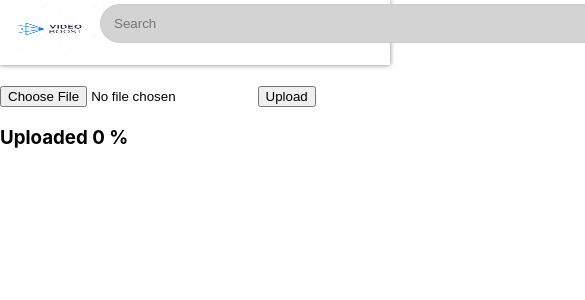
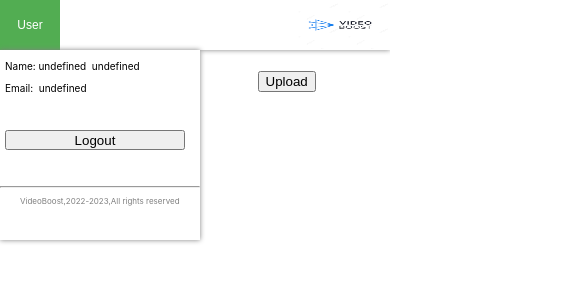
Before and after one commit to varsha-rani1212/SampleProject, a React (Create React App) app: page /MainPage in a window 390 px wide. Shown: the top 300 px of the page, 585 px wide, since content can reach past the window. Built offline with nearby package versions, Linux system fonts and the light colour scheme; no server answers; sample sign-in values are in the browser's storage.

Commit message:
dashboard header done only search logic is left

```diff
--- a/src/components/Dashboard.js/Header.js
+++ b/src/components/Dashboard.js/Header.js
@@ -1,33 +1,57 @@
-import videoBoosterImage from '../../images/videoBoost.jpg';
-import searchImage from '../../images/search.png';
-import styles from '../Dashboard.js/Header.module.css';
-import { useSelector } from 'react-redux';
+import videoBoosterImage from "../../images/videoBoost.jpg";
+import searchImage from "../../images/search.png";
+import styles from "../Dashboard.js/Header.module.css";
+import { useSelector } from "react-redux";
+import { useHistory } from "react-router-dom";
 
-function Header(){
+function Header() {
+  const googleData = useSelector((state) => state.userData.googleData);
+  const signInUserInfo = useSelector((state) => state.userData.userInfo);
+  const flagCheckSignInMethod = useSelector((state) => state.userData.flag);
+  const history = useHistory();
 
-    const googleData = useSelector((state) => state.userData.googleData);
+  function logoutHandler(){
+    history.push("/SignIn");
+  }
 
   return (
     <header className={styles.container}>
-             <div>
-                <img src={videoBoosterImage} alt="Error" className={styles.image}/>
+      <div className={styles.dropdown}>
+        <button className={styles.dropbtn}>User</button>
+        <div className={styles.dropdownContent}>
+          <p className={styles.userName}>
+            Name:&nbsp;
+            {flagCheckSignInMethod === 0
+              ? `${signInUserInfo.firstName}`
+              : `${googleData.givenName}`}
+            &nbsp;{" "}
+            {flagCheckSignInMethod === 0
+              ? `${signInUserInfo.lastName}`
+              : `${googleData.familyName}`}
+          </p>
+          <p className={styles.userEmail}>Email:&nbsp;  {flagCheckSignInMethod === 0
+              ? `${signInUserInfo.email}`
+              : `${googleData.email}`}</p>
+          <p>
+            <button className={styles.logout} onClick={logoutHandler}>Logout</button>
+          </p>
+          <hr />
+          <p className={styles.websiteName}>
+            VideoBoost,2022-2023,All rights reserved
+          </p>
+        </div>
       </div>
 
       <div className={styles.searchBox}>
-                 <input type="text" placeholder='Search' className={styles.inputBox} />
+        <input type="text" placeholder="Search" className={styles.inputBox} />
         <img src={searchImage} />
       </div>
 
-             <div className={styles.dropdown}>
-                 <button className={styles.dropbtn}>User</button>
-                 <div className={styles.dropdownContent}>
-                     <p>Name:&nbsp;{googleData.givenName} &nbsp; {googleData.familyName}</p>
-                     <p></p>
-                 </div>
+      <div>
+        <img src={videoBoosterImage} alt="Error" className={styles.image} />
       </div>
     </header>
   );
-
 }
 
 export default Header;
--- a/src/components/Dashboard.js/Header.module.css
+++ b/src/components/Dashboard.js/Header.module.css
@@ -3,7 +3,7 @@
     display: flex;
     justify-content: space-between;
     height: 65px;
-    width: 100vw;
+    width: 100vw !important;
     box-shadow: 0 0 5px gray;
 }
 
@@ -35,7 +35,7 @@
     padding: 16px;
     height: 65px;
     font-size: 16px;
-    width: 100px;
+    width: 78px;
     border: none;
 }
 
@@ -48,9 +48,9 @@
    display: none;
    position: absolute;
    background-color: white;
-   width: 560px;
    box-shadow: 0 0 5px grey;
-   padding: 20px;
+   min-height: 344px;
+   width: 300px;
    z-index: 1;
 }
 
@@ -58,10 +58,12 @@
     color: black;
     display: block;
     text-decoration: none;
+    margin-left: 5px;
 }
 
 .dropdownContent p:hover{
     color: red;
+    font-size: large;
 }
 
 .dropdown:hover .dropdownContent{
@@ -69,27 +71,94 @@
 }
 
 .dropdown:hover .dropbtn{
-    background-color: gray;
+    background-color: rgb(82, 173, 82);
 }
 
-
-/* .sidePopUp{
-    display: flex;
-    justify-content: space-between;
-    border-radius: 50%;
-    border: transparent;
+.userName{
+    top: 10%;
+    font-size: 15px;
 }
 
-.sidePopUp button{
-    border: transparent;
-    width: 85px;
-    background-color: white;
+.logout{
+    min-width: 280px;
+    margin-top: 30px;
+    height: 35px;
+    margin-top: 50px;
+    margin-bottom: 50px;
 }
 
-.addUser{
-    height: 65px;
-    padding: 0 30px;
-    box-shadow: 0 0 2px gray;
-    align-items: center;
+.logout:hover{
+    background-color: lightgray;
 }
-*/
+
+.websiteName{
+    font-size: 13px !important;
+    margin-left: 5px;
+    color: gray !important;
+    margin-left: 20px !important;
+}
+
+.websiteName:hover{
+    color: black !important;
+}
+
+@media (max-width: 768px){
+
+    .inputBox{
+        width: 180px;
+    }
+}
+
+@media (max-width: 480px){
+
+    .container{
+        height: 50px;
+    }
+
+    .image{
+        height: 50px;
+    }
+
+    .searchBox{
+        display: none;
+    }
+
+    .dropbtn{
+       width: 60px;
+       font-size: 12px;
+       height: 50px;
+    }
+
+    .userName{
+        font-size: 10px;
+    }
+
+    .userEmail{
+        font-size: 10px;
+    }
+
+    .logout{
+        min-width: 180px;
+        height: 20px;
+        margin-top: 20px;
+        margin-bottom: 20px;
+        font-size: smaller !important;
+    }
+
+    .dropdownContent{
+        width: 200px;
+        min-height: 190px;
+    }
+
+    .websiteName{
+        font-size: 8px !important;
+    }
+
+    .dropdownContent p:hover{
+        font-size: small;
+    }
+
+    .userEmail:hover{
+        font-size: 12px !important;
+    }
+}
--- a/src/components/Dashboard.js/MainPage.js
+++ b/src/components/Dashboard.js/MainPage.js
@@ -16,8 +16,8 @@ function MainPage(){
 
     const googleData = useSelector((state) => state.userData.googleData);
     const normalSignInUserData = useSelector((state) => state.userData.userData);
-    console.log("MainPage googleUserdata:" , googleData);
-    console.log("MainPage normalUserData:", normalSignInUserData);
+    // console.log("MainPage googleUserdata:" , googleData);
+    // console.log("MainPage normalUserData:", normalSignInUserData);
 
     function formHandler(event){
       event.preventDefault();
--- a/src/components/Form.js
+++ b/src/components/Form.js
@@ -32,6 +32,8 @@ function Form() {
       for (const key in responseData) {
         tempUserData.push({
           id: responseData[key].id,
+          firstName: responseData[key].FirstName,
+          lastName: responseData[key].LastName,
           Email: responseData[key].Email,
           password: responseData[key].password,
         });
@@ -59,19 +61,23 @@ function Form() {
 
   useEffect(() => {
     if (flag) {
-      console.log(flag);
       history.push("/MainPage");
     }
   }, [flag]);
 
   function onSubmit(event) {
     event.preventDefault();
-    console.log("loadedUserData", loadedUserData);
+
     for (let i = 0; i < loadedUserData.length; i++) {
-      if (
-        email === loadedUserData[i].Email &&
-        password === loadedUserData[i].password
-      ) {
+      if (email === loadedUserData[i].Email && password === loadedUserData[i].password) {
+
+        const userData= {
+          firstName: loadedUserData[i].firstName,
+          lastName: loadedUserData[i].lastName,
+          email: loadedUserData[i].Email,
+        }
+
+        dispatch(userDataActions.setUserInfo(userData));
         setFlag(true);
         break;
       }
--- a/src/store/userData-slice.js
+++ b/src/store/userData-slice.js
@@ -2,15 +2,18 @@ import { createSlice } from "@reduxjs/toolkit";
 
 const userDataSlice = createSlice({
     name: 'userData',
-    initialState: {userData: [], googleData: {}},
+    initialState: {userData: [], googleData: {}, userInfo: {}, flag: 0},
     reducers: {
         setUserData(state, action){
             state.userData = action.payload;
-            console.log(state.userData);
         },
         setGoogleData(state, action){
             state.googleData = action.payload;
+            state.flag = 1;
         },
+        setUserInfo(state, action){
+            state.userInfo = action.payload;
+        }
     }
 });
 
```
Lines whose indentation alone changed are shown as unchanged.
